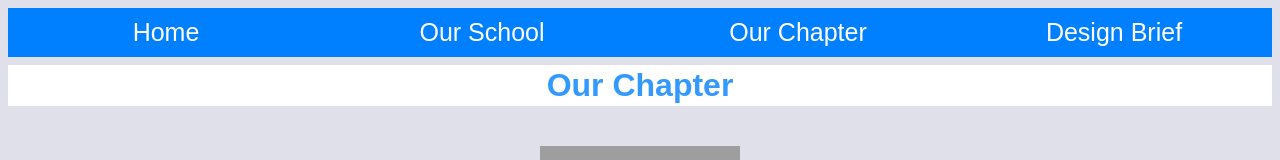
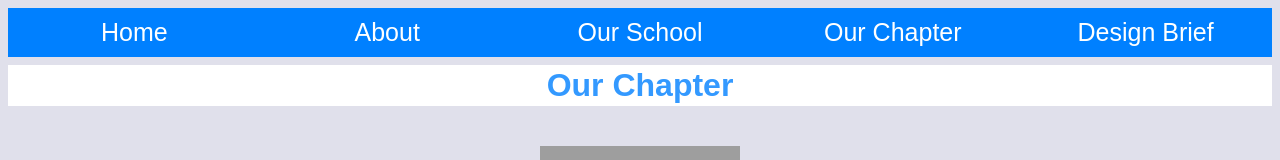
Before and after one commit to gsmstwebmaster/Webmaster-2020, a plain HTML site: page ourchapter.html in a window 1280 px wide. Shown: the top 160 px of the page. Drawn offline with Linux system fonts and the light colour scheme; grey boxes are pictures that could not be loaded.

Commit message:
Update ourchapter.html

```diff
--- a/ourchapter.html
+++ b/ourchapter.html
@@ -48,7 +48,7 @@ function scrollToTop() {
     color: white;
     float: left;
     font-size: 25px;
-    width: 25%;
+    width: 20%;
     padding: 10px 10px;
     border: none;
   }
@@ -131,6 +131,7 @@ function scrollToTop() {
 <body>
 
   <button  onclick = "window.location.href = 'index.html';" class = "tab" >Home</button>
+  <button  onclick = "window.location.href = 'index.html';" class = "tab" >About</button>
   <button  onclick = "window.location.href = 'ourschool.html';" class = "tab"  >Our School</button>
   <button  onclick = "window.location.href = 'ourchapter.html';" class = "tab" >Our Chapter</button>
   <button  onclick = "window.location.href = 'designbrief.html';" class = "tab" >Design Brief</button>
```
